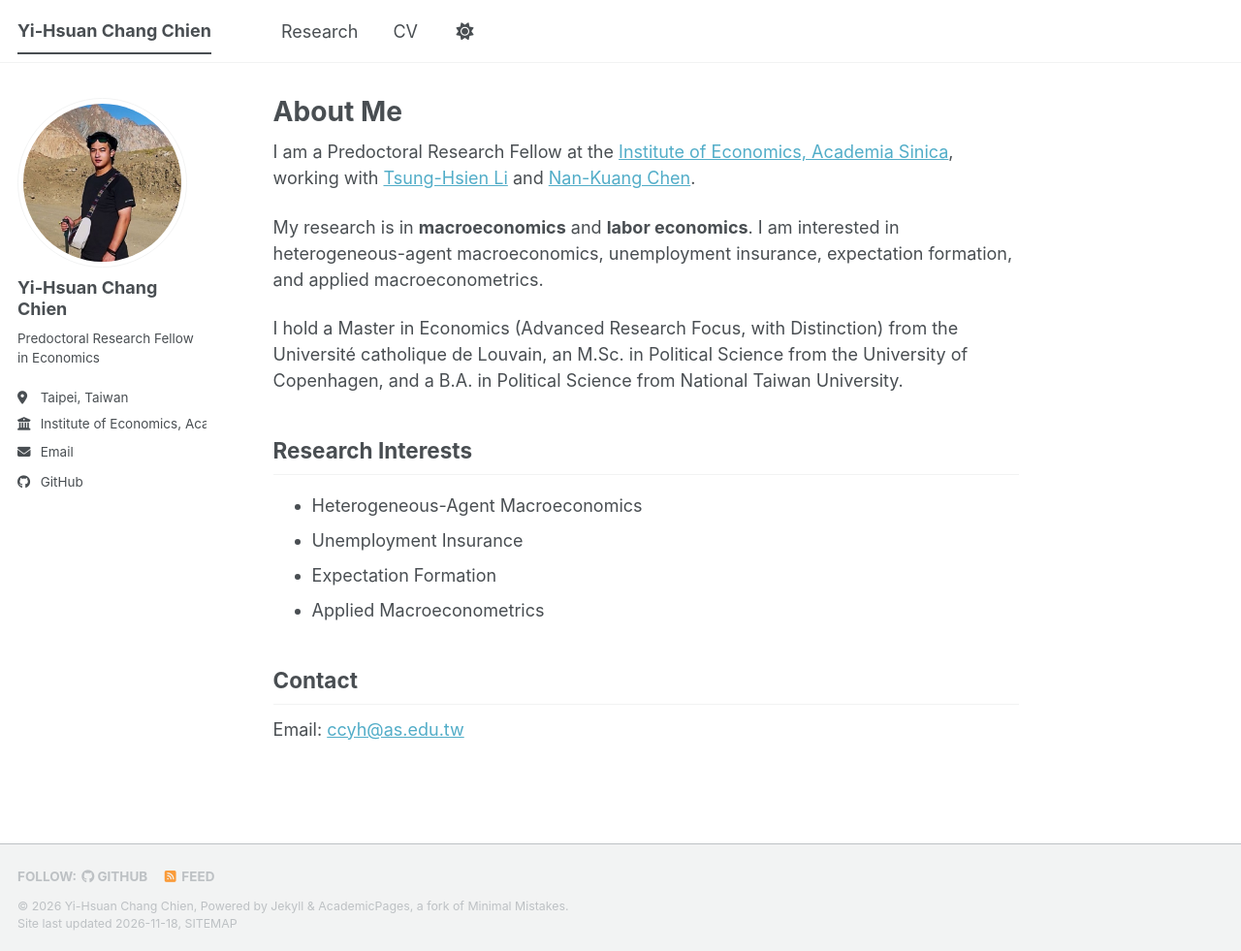
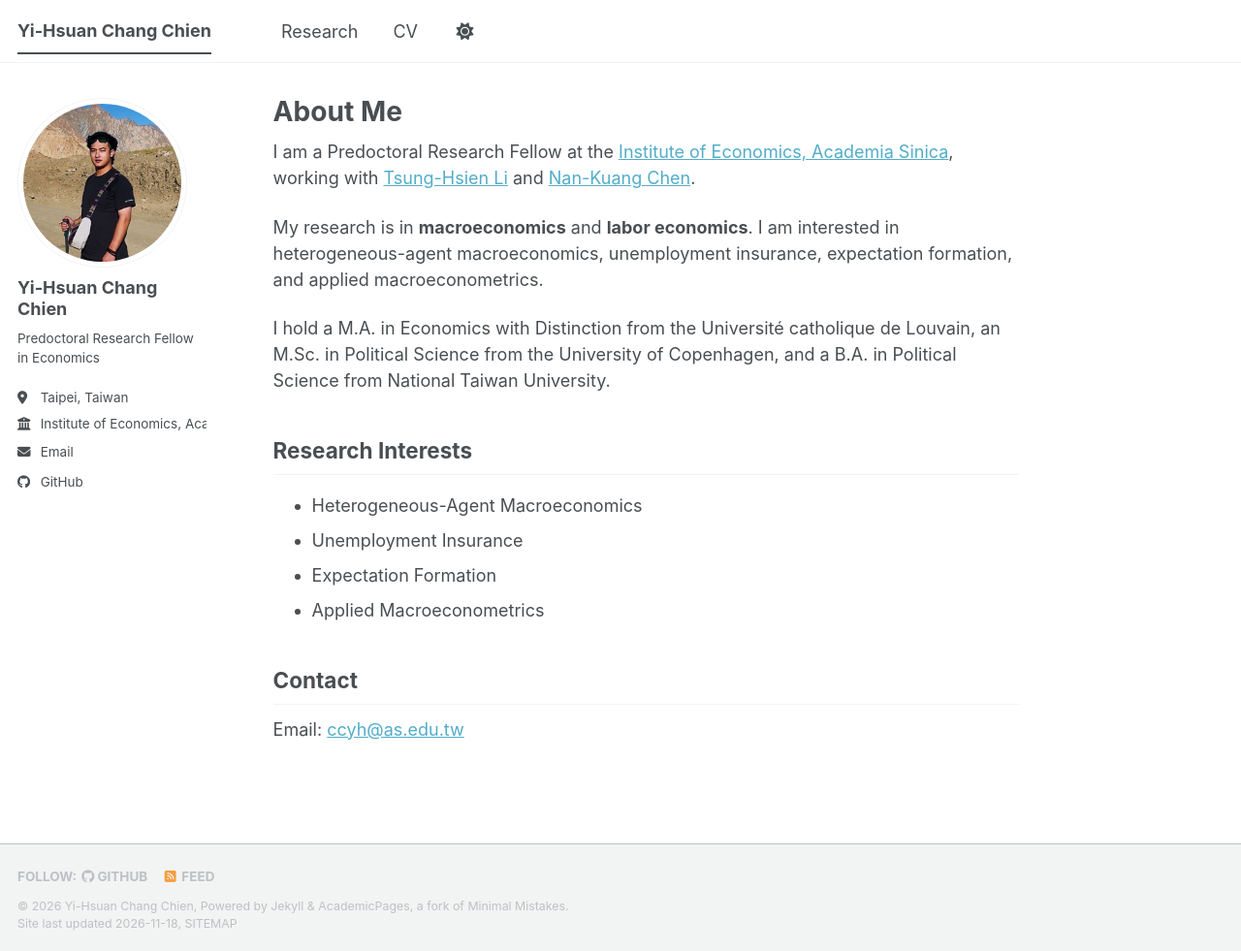
Before and after one commit to YiHsuanChangChien/YiHsuanChangChien.github.io, a Jekyll site: the page built from _pages/about.md, in a window 1280 px wide and 981 px high. Shown: the whole window at 97% size. Built offline with Jekyll 4.4.1, drawn with Linux system fonts in a browser that asks for light colours; a script bundle is joined from its source files by our own code; a style sheet for code colours, icons or effects is not loaded.

Commit message:
Update about.md

```diff
--- a/_pages/about.md
+++ b/_pages/about.md
@@ -11,7 +11,7 @@ I am a Predoctoral Research Fellow at the [Institute of Economics, Academia Sini
 
 My research is in **macroeconomics** and **labor economics**. I am interested in heterogeneous-agent macroeconomics, unemployment insurance, expectation formation, and applied macroeconometrics.
 
-I hold a Master in Economics (Advanced Research Focus, with Distinction) from the Université catholique de Louvain, an M.Sc. in Political Science from the University of Copenhagen, and a B.A. in Political Science from National Taiwan University.
+I hold a M.A. in Economics with Distinction from the Université catholique de Louvain, an M.Sc. in Political Science from the University of Copenhagen, and a B.A. in Political Science from National Taiwan University.
 
 Research Interests
 ------
```
